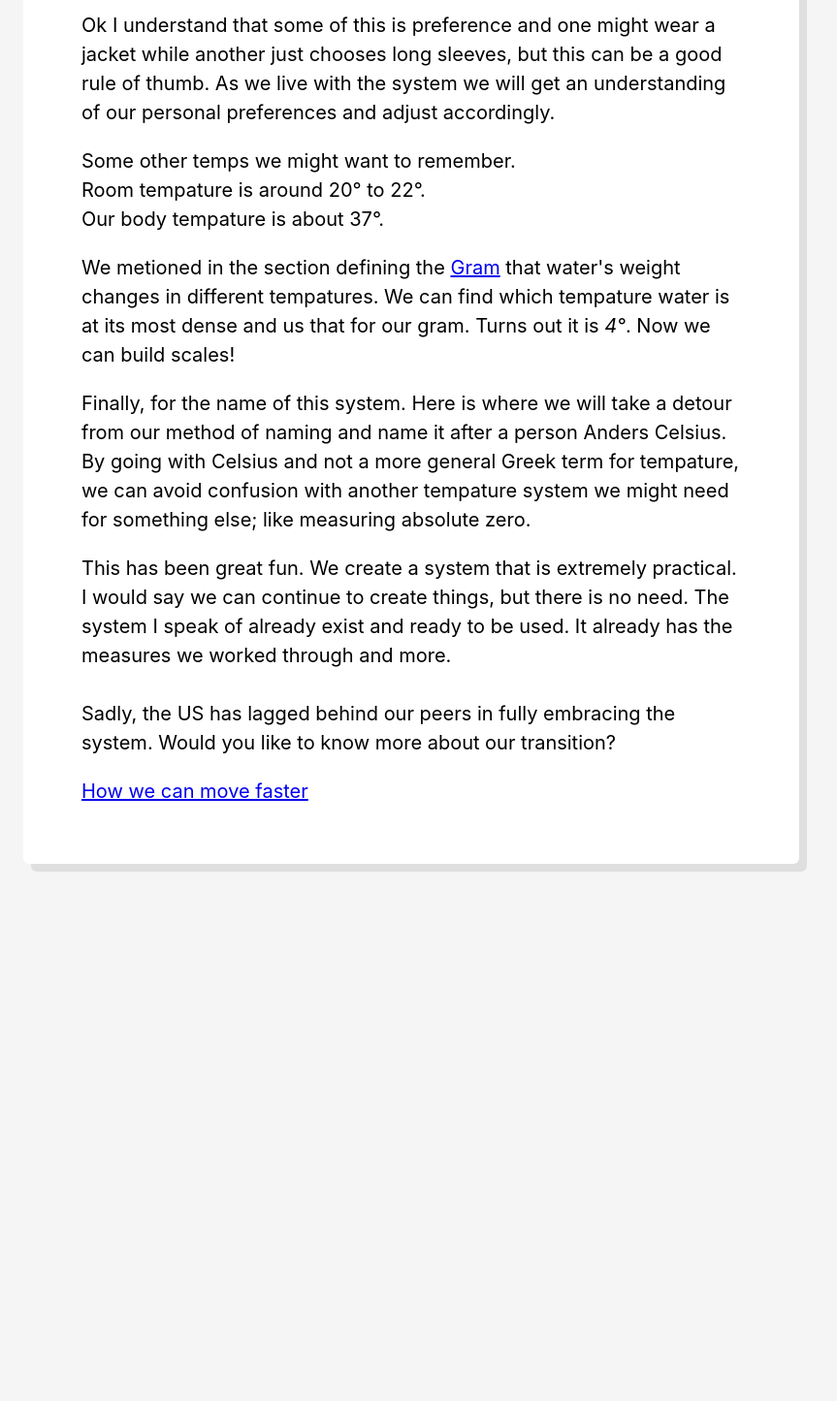
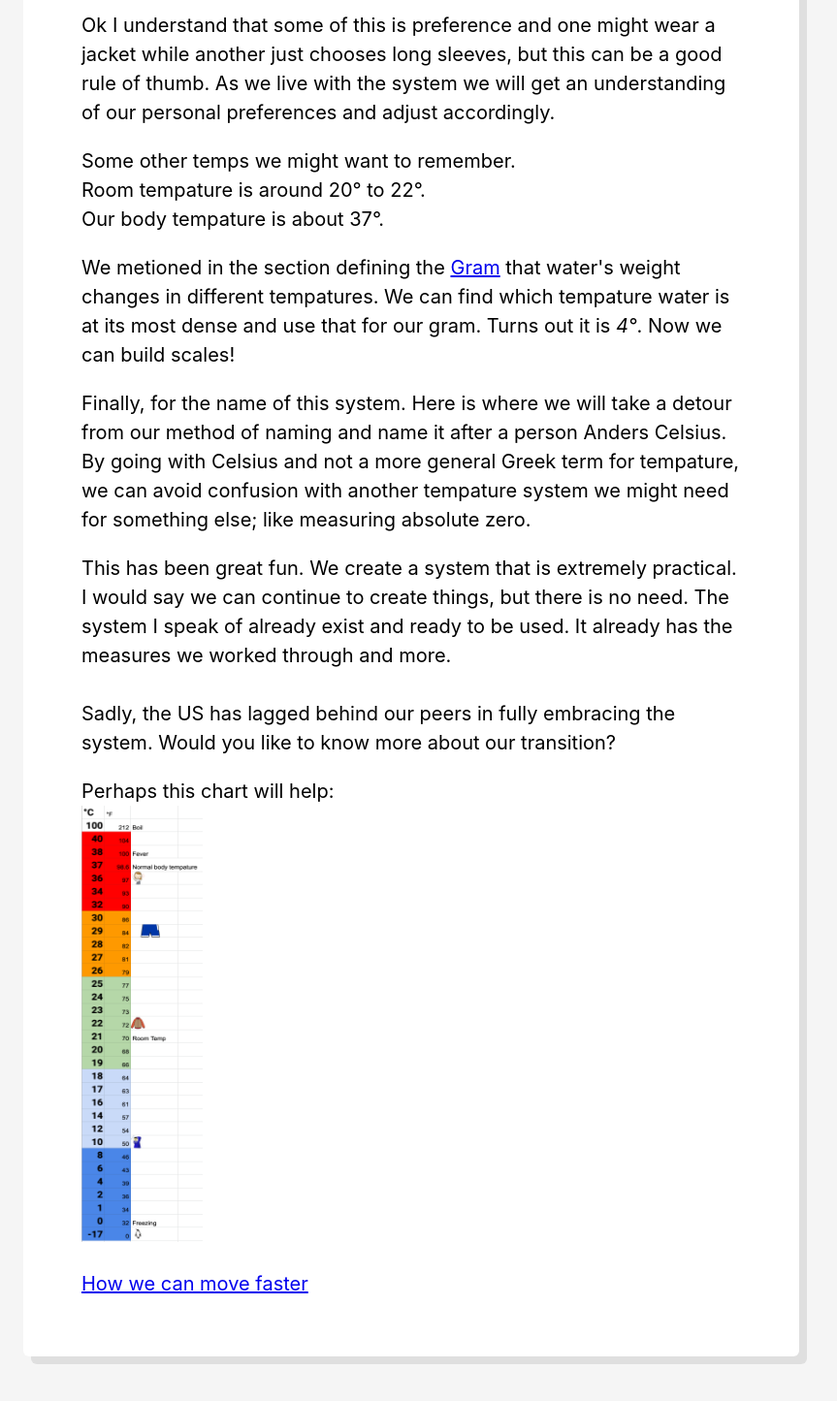
Before and after one commit to ronnross/waxeccentric, a Next.js app: page /ametrica/celsius in a window 1280 px wide. Shown: the part 1095-2540 px from the top of the page at 97% size, without its empty margins (216-1079 px from the left). Before the commit the page ends 2130 px from the top, so only its background shows below. Built offline with nearby package versions, Linux system fonts and the light colour scheme.

Commit message:
adding image to celsius page and fixed spelling error

```diff
--- a/pages/ametrica/celsius.js
+++ b/pages/ametrica/celsius.js
@@ -1,5 +1,6 @@
 import Head from "next/head";
 import Link from "next/link";
+import Image from "next/image";
 import MediaBox from "../../components/MediaBox";
 
 const Celsius = () => {
@@ -68,7 +69,7 @@ const Celsius = () => {
               <a>Gram</a>
             </Link>{" "}
             that water&apos;s weight changes in different tempatures. We can
-            find which tempature water is at its most dense and us that for our
+            find which tempature water is at its most dense and use that for our
             gram. Turns out it is <i>4°</i>. Now we can build scales!
           </p>
           <p>
@@ -88,6 +89,12 @@ const Celsius = () => {
             Sadly, the US has lagged behind our peers in fully embracing the
             system. Would you like to know more about our transition?
           </p>
+          <p>
+            Perhaps this chart will help: <br />
+            <a href="">
+              <Image src="/celsius_scale.png" width={125} height={450} />
+            </a>
+          </p>
           <Link href="/ametrica/metrification">
             <a>How we can move faster</a>
           </Link>
```
Also changed, not shown: public/celsius_scale.png (added).
